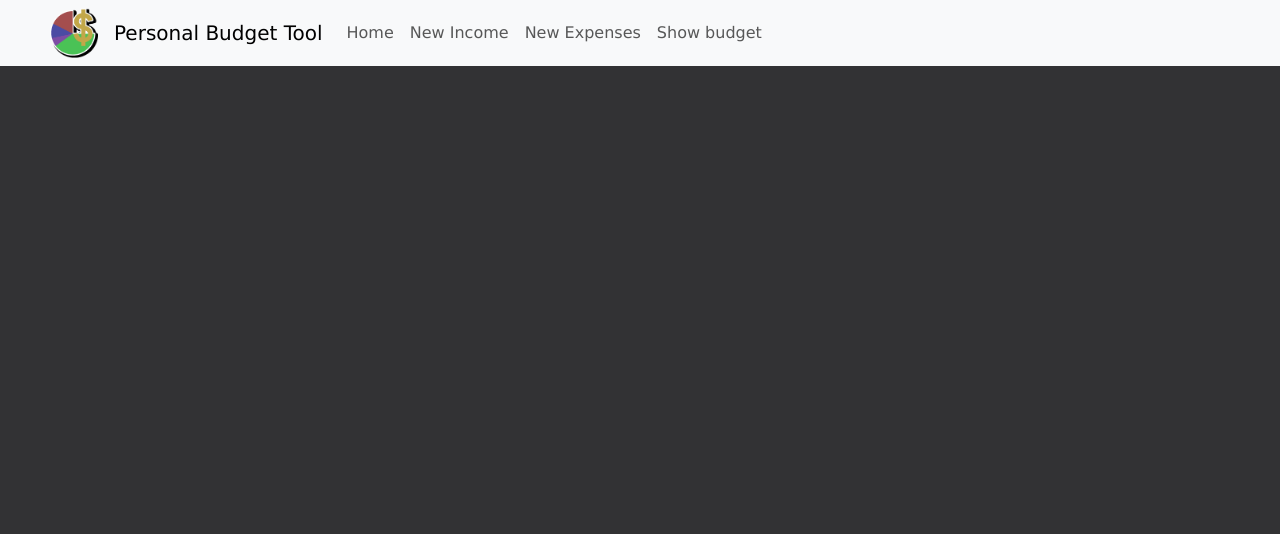
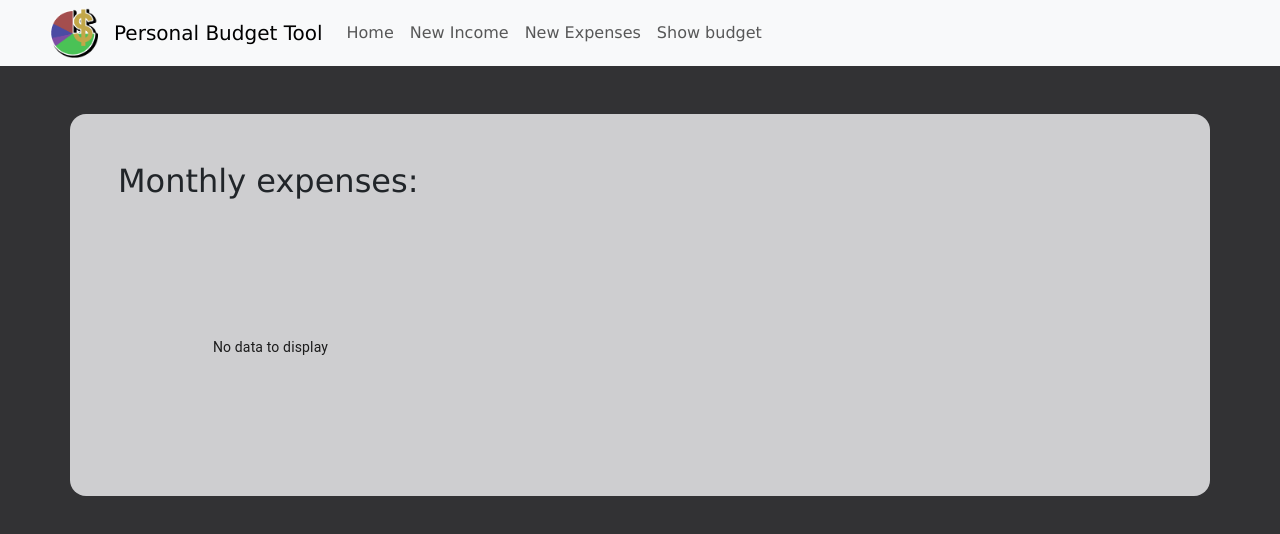
Before and after one commit to NathanGrs00/budget-tracking-react-app, a React (Vite) app: page / in a window 1280 px wide. Both pictures are taken after a click on the link "Show budget". Shown: the top 534 px of the page. Built offline with nearby package versions, Linux system fonts and the light colour scheme.

Commit message:
Feat: BasicPie (PieChart), lifting state of Expenses so that it can be used in the piechart.

```diff
--- a/package.json
+++ b/package.json
@@ -10,6 +10,10 @@
     "preview": "vite preview"
   },
   "dependencies": {
+    "@emotion/react": "^11.14.0",
+    "@emotion/styled": "^11.14.0",
+    "@mui/material": "^6.4.5",
+    "@mui/x-charts": "^7.27.0",
     "bootstrap": "^5.3.3",
     "react": "^19.0.0",
     "react-bootstrap": "^2.10.9",
--- a/src/App.tsx
+++ b/src/App.tsx
@@ -4,9 +4,11 @@ import NavBar from "./components/NavBar.tsx";
 import Homepage from "./components/Homepage.tsx";
 import {useState} from "react";
 import NewExpense from "./components/NewExpense.tsx";
+import ShowBudget from "./components/ShowBudget.tsx";
 
 function App() {
     const [currentPage, setCurrentPage] = useState("home");
+    const [expenses, setExpenses] = useState<{expenseName: string; expenseAmount: string}[]>([]);
 
     const handleNavigating = (link: string) => {
         setCurrentPage(link)
@@ -17,7 +19,8 @@ function App() {
             <NavBar handleNavigating={handleNavigating} />
             {currentPage === "home" && <Homepage />}
             {currentPage === "new-income" && <NewIncome />}
-            {currentPage === "new-expenses" && <NewExpense />}
+            {currentPage === "new-expenses" && <NewExpense expenses={expenses} setExpenses={setExpenses}/>}
+            {currentPage === "show-budget" && <ShowBudget allExpenses={expenses}/>}
         </>
     )
 }
--- /dev/null
+++ b/src/components/BasicPie.tsx
@@ -0,0 +1,28 @@
+import { PieChart } from '@mui/x-charts/PieChart';
+
+interface Props {
+    allExpenses: {
+        expenseName: string;
+        expenseAmount: string;
+    }[];
+}
+
+function BasicPie({allExpenses}: Props) {
+    return (
+        <PieChart
+            series={[
+                {
+                    data: allExpenses.map((expense, index) => ({
+                            id: index,
+                            value: parseFloat(expense.expenseAmount),
+                            label: expense.expenseName}
+                    ))
+                },
+            ]}
+            width={400}
+            height={200}
+        />
+    );
+}
+
+export default BasicPie;
--- a/src/components/NewExpense.tsx
+++ b/src/components/NewExpense.tsx
@@ -1,19 +1,28 @@
 import {useState} from "react";
 import NewExpenseRow from "./NewExpenseRow.tsx";
+import * as React from "react";
 
-function NewExpense() {
+interface Props {
+    expenses: { expenseName: string; expenseAmount: string }[];
+    setExpenses: React.Dispatch<React.SetStateAction<{ expenseName: string; expenseAmount: string }[]>>;
+}
+
+
+function NewExpense({expenses, setExpenses}: Props) {
 
     const [rowAmount, setRowAmount] = useState(1);
-    const [expenseAmount, setExpenseAmount] = useState<string[]>([]);
 
-    const handleExpenseChange = (index: number, amount: string) => {
-        const updatedExpenses = [...expenseAmount];
-        updatedExpenses[index] = amount;
-        setExpenseAmount(updatedExpenses)
+    const handleExpenseChange = (index: number, amount: string, name: string) => {
+        const updatedExpenses = [...expenses];
+        updatedExpenses[index] = {
+            expenseName: name,
+            expenseAmount: amount
+        };
+        setExpenses(updatedExpenses)
     }
 
-    const totalExpenses = expenseAmount.reduce(
-        (sum, amount) => sum + parseFloat(amount || "0"),
+    const totalExpenses = expenses.reduce(
+        (sum, expense) => sum + parseFloat(expense.expenseAmount || "0"),
         0
     )
 
@@ -24,12 +33,12 @@ function NewExpense() {
                 <NewExpenseRow handleExpenseChange={handleExpenseChange}
                               key={index}
                               index={index}
-                              expenseAmount={expenseAmount[index] || ""}
+                               expenseName={expenses[index]?.expenseName || ""}
+                              expenseAmount={expenses[index]?.expenseAmount || ""}
                 />
             ))}
             <p className="mt-5">Your total expenses are: {totalExpenses} </p>
-            <button className="btn btn-primary me-3">Add total expenses</button>
-            <button className="btn btn-outline-primary"
+            <button className="btn btn-primary"
                     onClick={() => setRowAmount(prev => prev + 1)}>New row</button>
         </div>
     )
--- a/src/components/NewExpenseRow.tsx
+++ b/src/components/NewExpenseRow.tsx
@@ -1,31 +1,30 @@
 import Form from 'react-bootstrap/Form';
 import 'bootstrap/dist/css/bootstrap.min.css'
 import {Button, Stack} from "react-bootstrap";
-import { useState } from "react";
 
 interface Props {
     expenseAmount: string;
+    expenseName: string;
     index: number;
-    handleExpenseChange: (index: number, amount: string) => void;
+    handleExpenseChange: (index: number, amount: string, name: string) => void;
 }
 
-function NewExpenseRow({expenseAmount, index, handleExpenseChange}: Props) {
-    const [expenseName, setExpenseName] = useState("");
+function NewExpenseRow({expenseAmount, expenseName, index, handleExpenseChange}: Props) {
 
     return (
         <Stack direction="horizontal" gap={3} className={"mb-2"}>
             <Form.Control className="me-auto"
                           placeholder="Name of expense e.g. 'Rent'"
                           value={expenseName}
-                          onChange={(e) =>setExpenseName(e.target.value)}
+                          onChange={(e) =>handleExpenseChange(index, expenseAmount, e.target.value)}
             />
             <Form.Control className="me-auto"
                           placeholder="Amount"
                           value={expenseAmount}
-                          onChange={(e) => handleExpenseChange(index, e.target.value)}
+                          onChange={(e) => handleExpenseChange(index, e.target.value, expenseName)}
             />
             <div className="vr" />
-            <Button variant="outline-danger" onClick={function(){setExpenseName(""); handleExpenseChange(index, "")}}>Reset</Button>
+            <Button variant="outline-danger" onClick={() => handleExpenseChange(index, "", "")}>Reset</Button>
         </Stack>
     );
 }
--- a/src/components/NewIncome.tsx
+++ b/src/components/NewIncome.tsx
@@ -28,8 +28,7 @@ function NewIncome() {
                 />
             ))}
             <p className="mt-5">Your total income is: {totalIncome} </p>
-            <button className="btn btn-primary me-3">Add total income</button>
-            <button className="btn btn-outline-primary"
+            <button className="btn btn-primary"
                     onClick={() => setRowAmount(prev => prev + 1)}>New row</button>
         </div>
     )
--- /dev/null
+++ b/src/components/ShowBudget.tsx
@@ -0,0 +1,19 @@
+import BasicPie from "./BasicPie.tsx";
+
+interface Props {
+    allExpenses: {
+        expenseName: string;
+        expenseAmount: string;
+    }[];
+}
+
+function ShowBudget({allExpenses}: Props) {
+    return (
+        <div className={"container p-5 mt-5 rounded-4"}>
+            <h2 className={"mb-5"}>Monthly expenses:</h2>
+            <BasicPie allExpenses={allExpenses}/>
+        </div>
+    )
+}
+
+export default ShowBudget;
```
Also changed, not shown: 1 other file (tests, documents, lock files or other folders).
